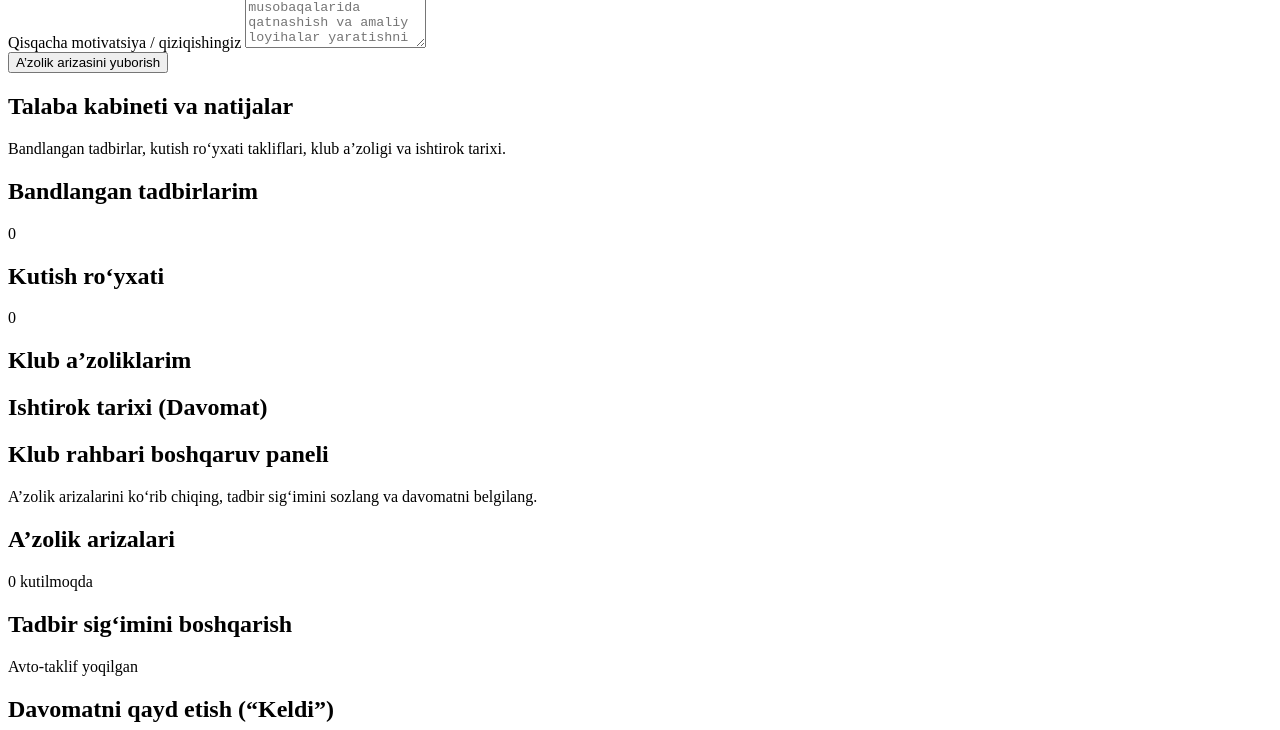
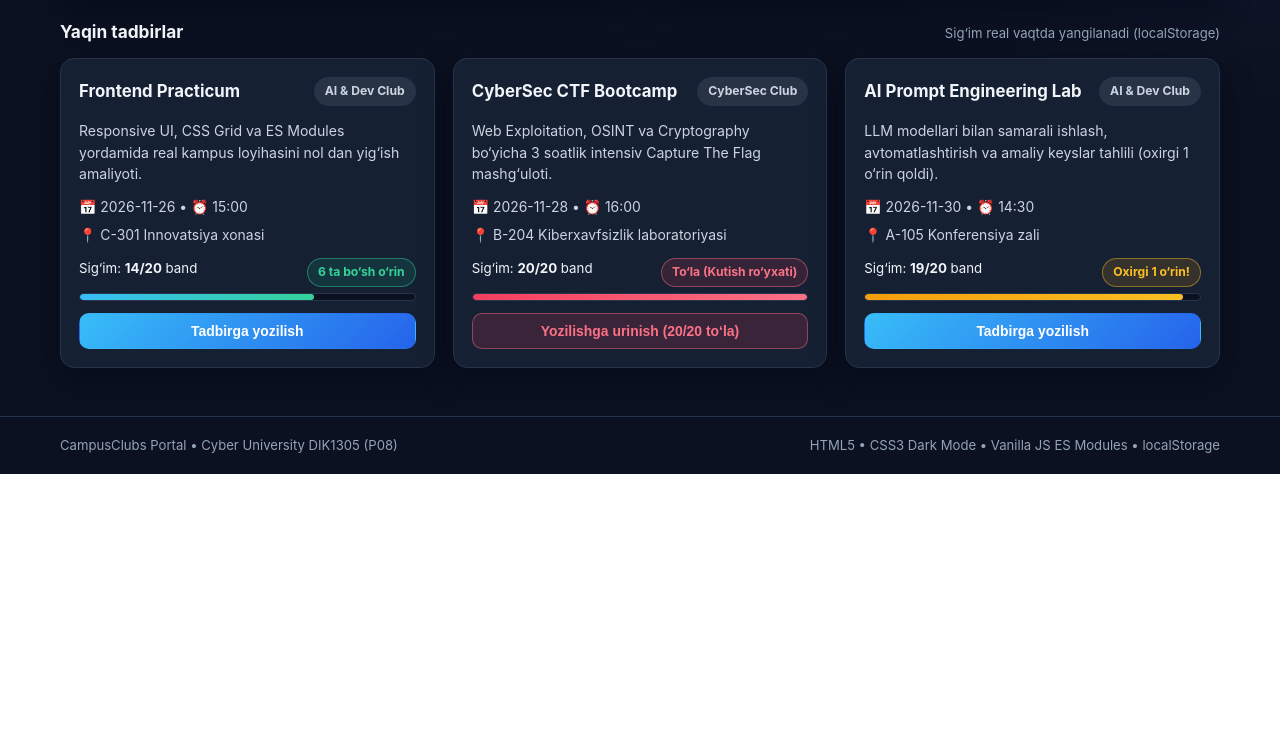
Before and after one commit to muhamatovogabek-commits/Muhamatov-Og-abek-Campus, a website with bundled scripts: page index.html in a window 1280 px wide. Shown: the part 663-1393 px from the top of the page. After the commit the page ends 1137 px from the top, so only its background shows below. Built offline with nearby package versions, Linux system fonts and the light colour scheme.

Commit message:
Update index.html

```diff
--- a/index.html
+++ b/index.html
@@ -235,6 +235,6 @@
     <div class="modal-card" id="resultModalCard"></div>
   </div>
 
-  <script type="module" src="./app.js"
+  <script type="module" src="./app.js"></script>
 </body>
 </html>
```
